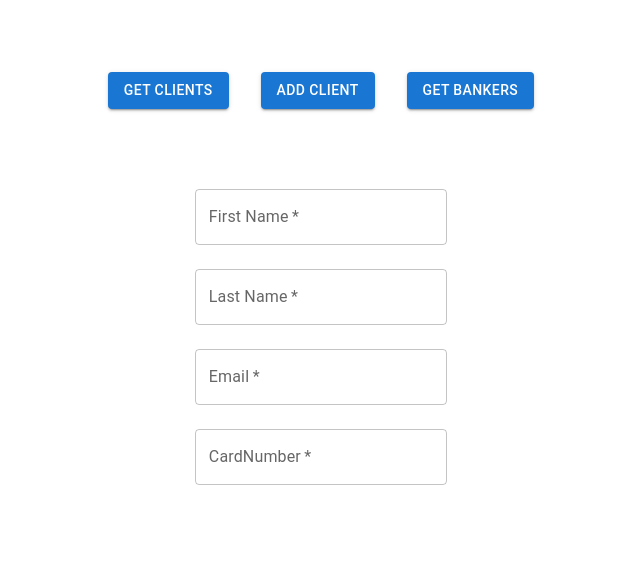
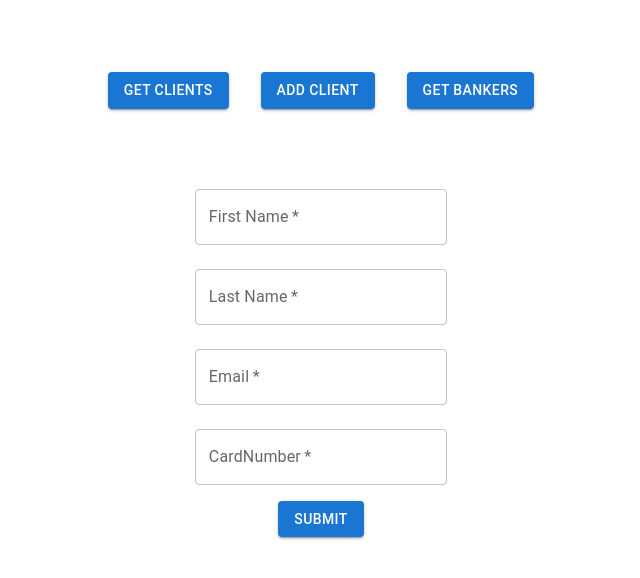
Before and after one commit to m-code-ing/bankApp, a React (Create React App) app: page / in a window 1280 px wide. Both pictures are taken after a click on the button "ADD CLIENT". Shown: the top 578 px of the page, without its empty margins (319-959 px from the left). Built offline with nearby package versions, Linux system fonts and the light colour scheme.

Commit message:
update AddClientForm: add Submit button and api call

```diff
--- a/src/components/AddClientForm.tsx
+++ b/src/components/AddClientForm.tsx
@@ -1,13 +1,38 @@
 import Box from "@mui/material/Box";
 import TextField from "@mui/material/TextField";
-import { Grid } from "@mui/material";
+import { Button, Grid } from "@mui/material";
 import { useState } from "react";
+import axios from "axios";
 
 const AddClientForm = () => {
   const [firstName, setFirstName] = useState("");
   const [lastName, setLastName] = useState("");
   const [email, setEmail] = useState("");
   const [cardNumber, setCardNumber] = useState("");
+
+  const handleSubmit = () => {
+    const client = {
+      firstName,
+      lastName,
+      email,
+      cardNumber,
+    };
+    axios({
+      method: "POST",
+      url: `http://localhost:8080/api/client`,
+      data: client,
+    })
+      .then(function (response) {
+        if (response.data.msg === "Success") {
+          alert("Client added successfully");
+        } else {
+          alert(response.data.msg);
+        }
+      })
+      .catch((err) => {
+        console.log(err);
+      });
+  };
 
   const handleChange = (e: React.ChangeEvent, fieldName: any) => {
     let value = (e.target as HTMLInputElement).value;
@@ -75,6 +100,12 @@ const AddClientForm = () => {
           onChange={(e) => handleChange(e, "cardNumber")}
         />
       </Grid>
+
+      <Grid item my={1}>
+        <Button variant="contained" onClick={handleSubmit}>
+          Submit
+        </Button>
+      </Grid>
     </Box>
   );
 };
```
